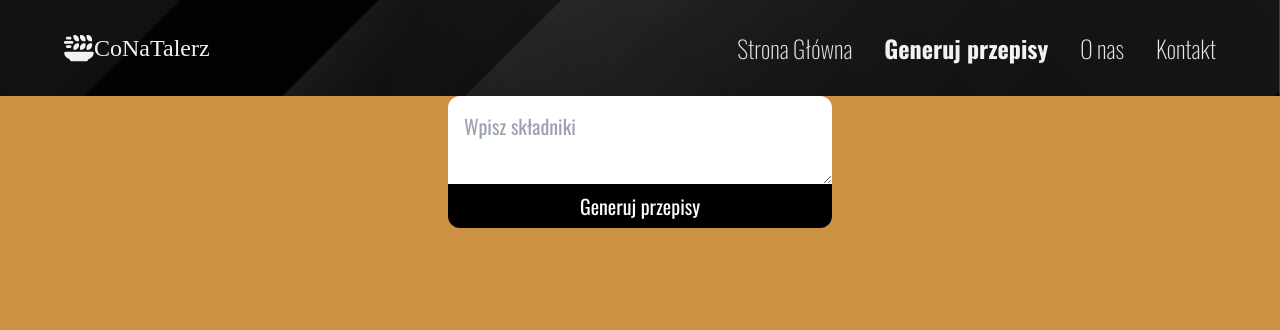
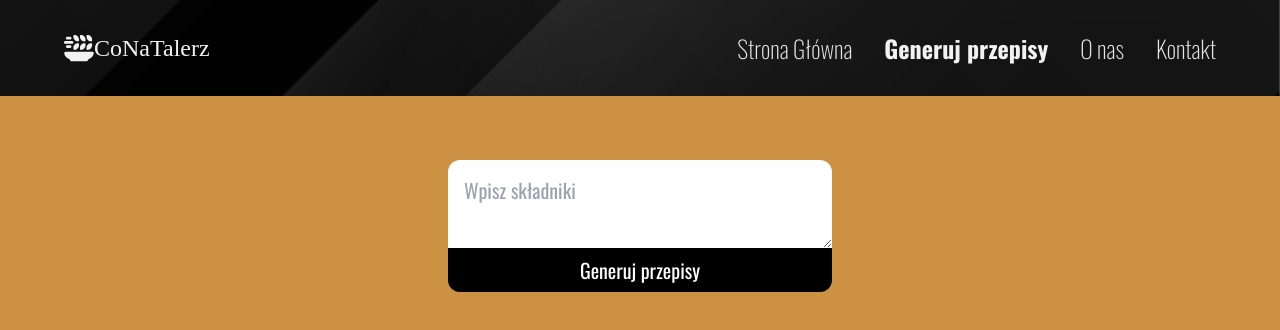
Before and after one commit to KwiecienKamil/AI-recipe-generator, a Next.js app: page /recipes in a window 1280 px wide. Shown: the top 330 px of the page. Built offline with nearby package versions, Linux system fonts and the light colour scheme; a web font is replaced by a local one.

Commit message:
Recipe cards styling, better default prompts rendering

```diff
--- a/src/app/recipes/page.tsx
+++ b/src/app/recipes/page.tsx
@@ -39,7 +39,7 @@
   };
 
   return (
-    <div className="relative w-full h-screen flex flex-col items-center font-montserrat ">
+    <div className="relative w-full h-screen flex flex-col items-center font-montserrat pt-16">
       <div className="w-[50%] lg:w-[30%] pb-8">
         <div className="flex flex-col text-xl">
           <textarea
```
